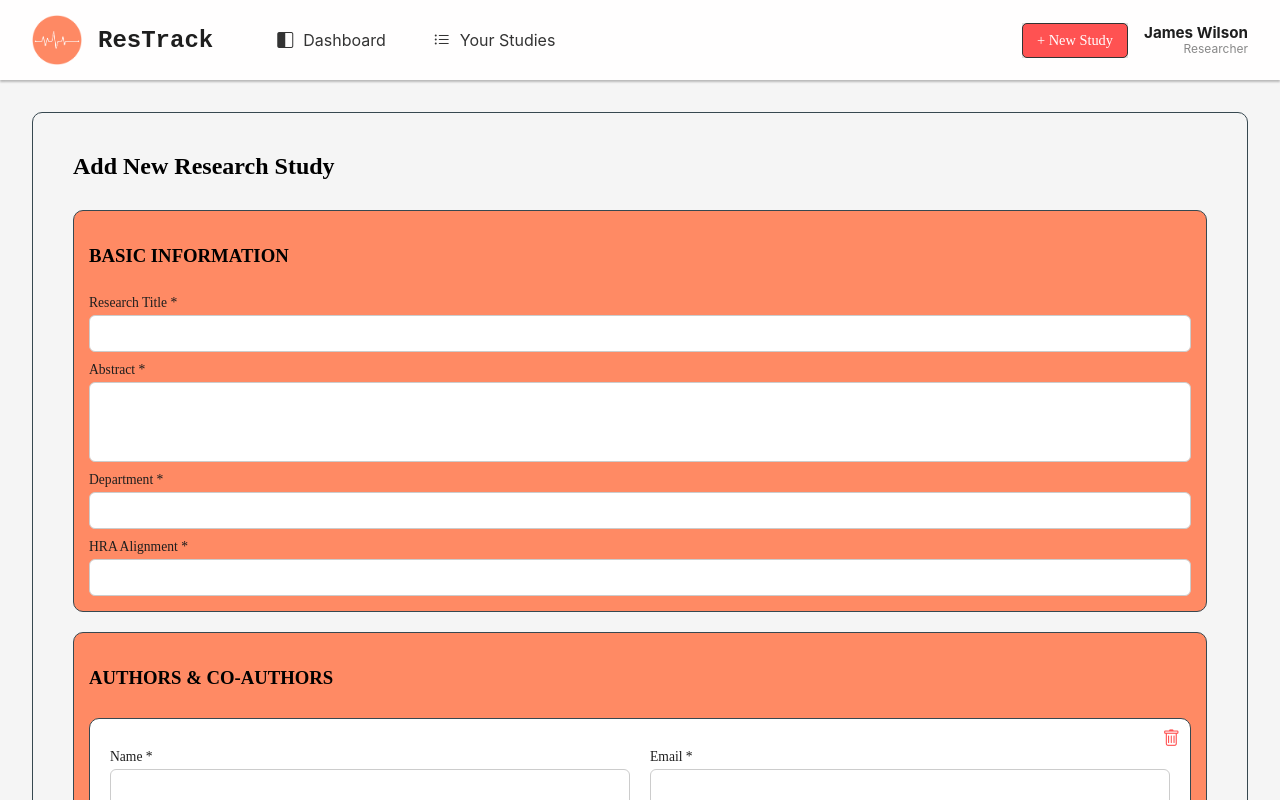
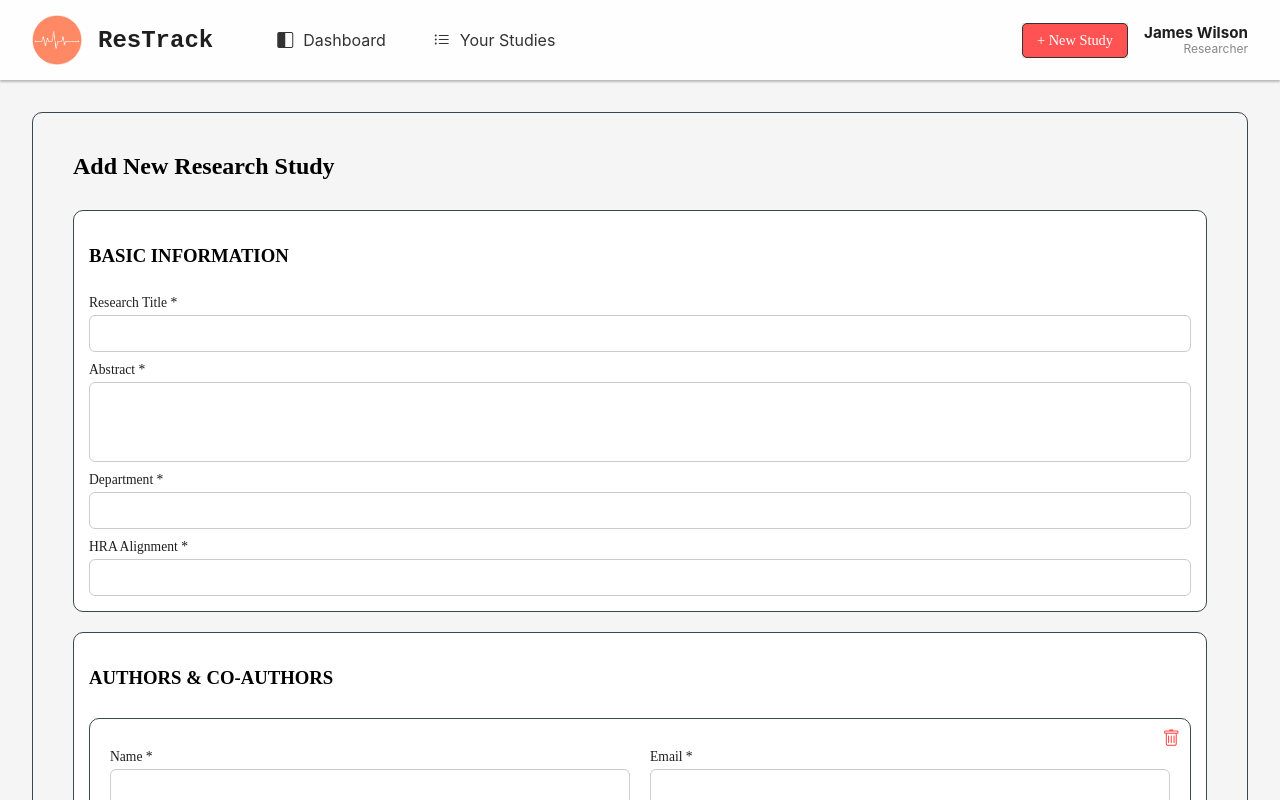
Before and after one commit to bryanlara11/CS128.1-ResTrack, a React (Create React App) app in the folder restrack-frontend/: page /newstudy in a window 1280 px wide. Shown: the top 800 px of the page. Built offline with nearby package versions, Linux system fonts and the light colour scheme; a web font is replaced by a local one.

Commit message:
Made minor changes in the color of subboxes in New Study Page

```diff
--- a/restrack-frontend/src/components/pages/NewStudy.module.css
+++ b/restrack-frontend/src/components/pages/NewStudy.module.css
@@ -34,7 +34,7 @@
 
 .subBox {
   border: 1px solid #eee;
-  background-color: #FF8A64;
+  background-color: #fff;
   border: 1px solid #374850;
   border-radius: 10px;
   padding: 15px;
```
